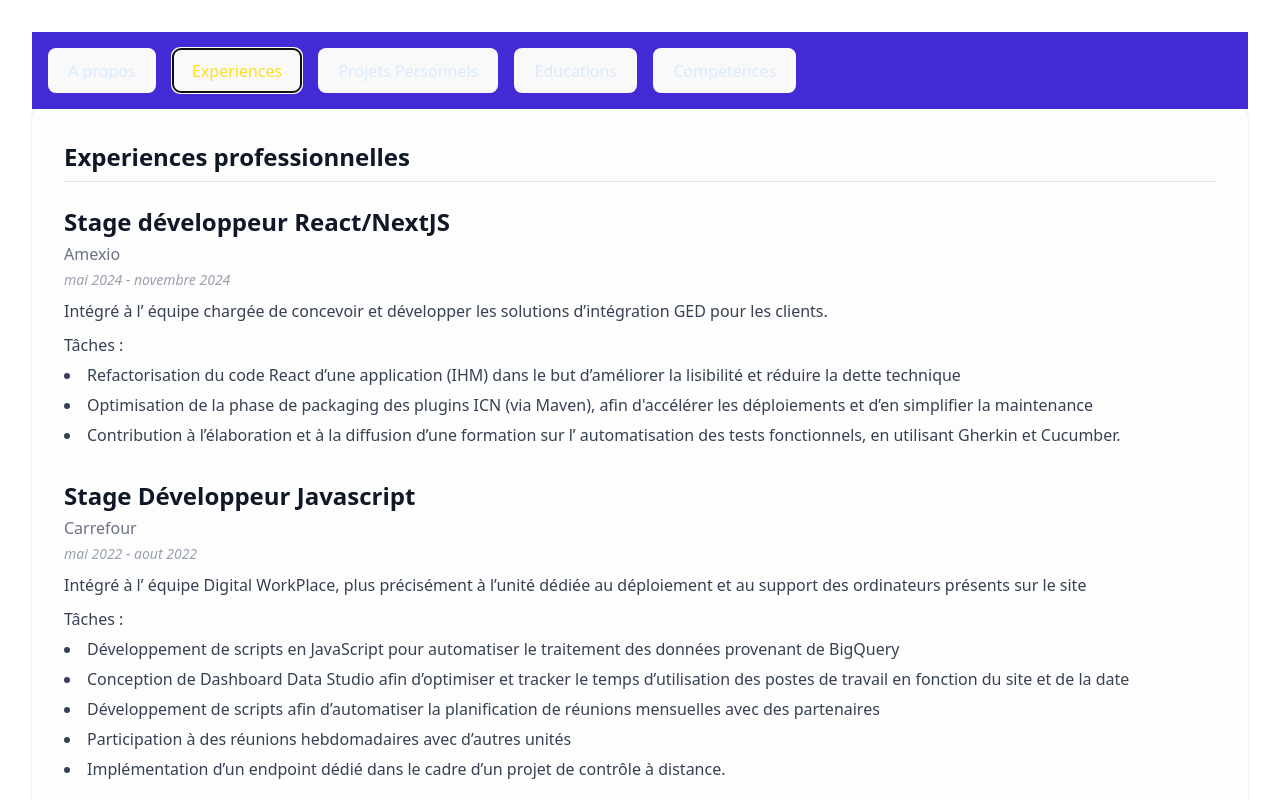
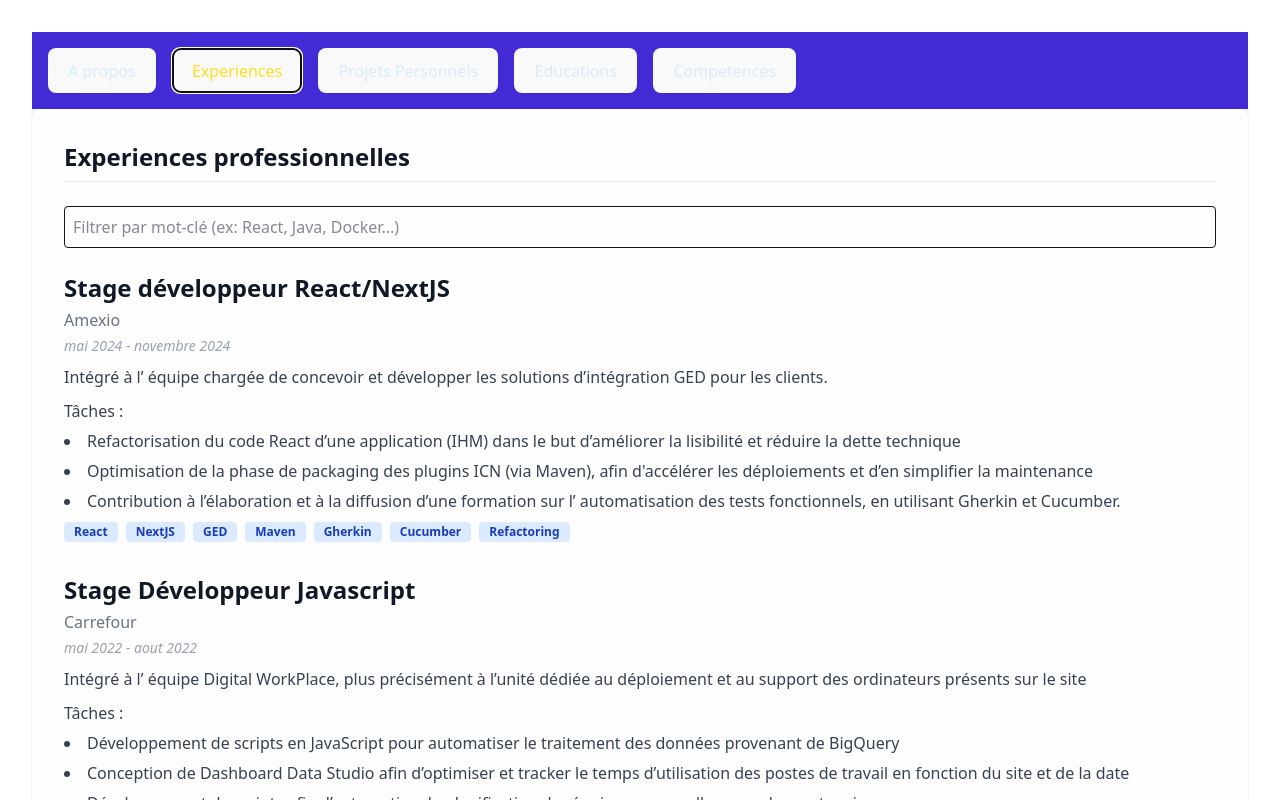
Before and after one commit to EdMkn/Mon_CV, a React (Vite) app: page / in a window 1280 px wide. Both pictures are taken after a click on the button "Experiences". Shown: the top 800 px of the page. Built offline with nearby package versions, Linux system fonts and the light colour scheme.

Commit message:
Mise à jour de la structure des experiences

```diff
--- a/src/components/CV/Experience.jsx
+++ b/src/components/CV/Experience.jsx
@@ -3,13 +3,26 @@ import cvData from "./cvData";
 
 const Experience = () => {
   const [zoomedImg, setZoomedImg] = useState(null);
+  const [keyword, setKeyword] = useState("");
+  const filteredExperiences = keyword.trim()
+    ? cvData.experience.filter(exp =>
+        exp.keywords && exp.keywords.some(k => k.toLowerCase().includes(keyword.toLowerCase()))
+      )
+    : cvData.experience;
   return (
     <div className="space-y-8 bg-white/80 rounded-lg shadow p-8">
       <h2 className="text-2xl font-bold border-b border-gray-200 pb-2 text-left mb-6">
         Experiences professionnelles
       </h2>
-      <div className="flex flex-col">
-        {cvData.experience.map((job, index) => {
+      <input
+        type="text"
+        placeholder="Filtrer par mot-clé (ex: React, Java, Docker...)"
+        value={keyword}
+        onChange={e => setKeyword(e.target.value)}
+        className="mb-6 p-2 border rounded w-full"
+      />
+      <div className={keyword ? "grid grid-cols-1 md:grid-cols-2 gap-6" : "flex flex-col"}>
+        {filteredExperiences.map((job, index) => {
           return (
             <div key={index} className="mb-8">
               <h3 className="text-2xl font-extrabold text-gray-900 text-left mb-1">
@@ -22,14 +35,12 @@ const Experience = () => {
                 {job.period}
               </p>
               {job.images && job.images.length > 0 && (
-                <div className="flex gap-4 overflow-x-auto mb-4">
+                <div className={keyword ? "grid grid-cols-1 md:grid-cols-2 gap-6" : "flex gap-4 overflow-x-auto mb-4"}>
                   {job.images.map((img, i) => (
                     <img
                       key={i}
                       src={img}
-                      alt={`Screenshot ${i + 1} for ${job.role} at ${
-                        job.company
-                      }`}
+                      alt={`Screenshot ${i + 1} for ${job.role} at ${job.company}`}
                       className="w-64 h-40 object-cover rounded-lg shadow border"
                       onClick={() => setZoomedImg(`${img}`)}
                     />
@@ -52,6 +63,15 @@ const Experience = () => {
                     );
                 })}
               </ul>
+              {job.keywords && (
+                <div className="mt-2 flex flex-wrap gap-2">
+                  {job.keywords.map((kw, i) => (
+                    <span key={i} className="bg-blue-100 text-blue-800 text-xs font-semibold px-2.5 py-0.5 rounded">
+                      {kw}
+                    </span>
+                  ))}
+                </div>
+              )}
             </div>
           );
         })}
--- a/src/components/CV/cvData.js
+++ b/src/components/CV/cvData.js
@@ -24,6 +24,7 @@ const cvData = {
         "- Optimisation de la phase de packaging des plugins ICN (via Maven), afin d'accélérer les déploiements et d’en simplifier la maintenance",
         "- Contribution à l’élaboration et à la diffusion d’une formation sur l’ automatisation des tests fonctionnels, en utilisant Gherkin et Cucumber.",
       ],
+      keywords: ["React", "NextJS", "GED", "Maven", "Gherkin", "Cucumber", "Refactoring"],
     },
     {
       role: "Stage Développeur Javascript",
@@ -38,6 +39,7 @@ const cvData = {
         "- Participation à des réunions hebdomadaires avec d’autres unités",
         "- Implémentation d’un endpoint dédié dans le cadre d’un projet de contrôle à distance.",
       ],
+      keywords: ["JavaScript", "BigQuery", "Data Studio", "Automation", "Endpoint"],
     },
     {
       role: "Chef de projet technique junior",
@@ -58,6 +60,7 @@ const cvData = {
         "- Développement du backend sur Flutter.",
         "Projet livré avec succès malgré des difficultés techniques initiales.",
       ],
+      keywords: ["Flutter", "Backend", "Wireframes", "Planning", "POC"],
     },
     {
       role: "Développeur frontend Angular/Ionic",
@@ -75,6 +78,7 @@ const cvData = {
         "- Développement des modules d’ajout et de modification d’évènements.",
         "Projet livré fonctionnel selon le cahier des charges, à l’exception de la connexion Facebook.",
       ],
+      keywords: ["Angular", "Ionic", "Frontend", "Meetings"],
     },
   ],
   personalProjects: [
```
